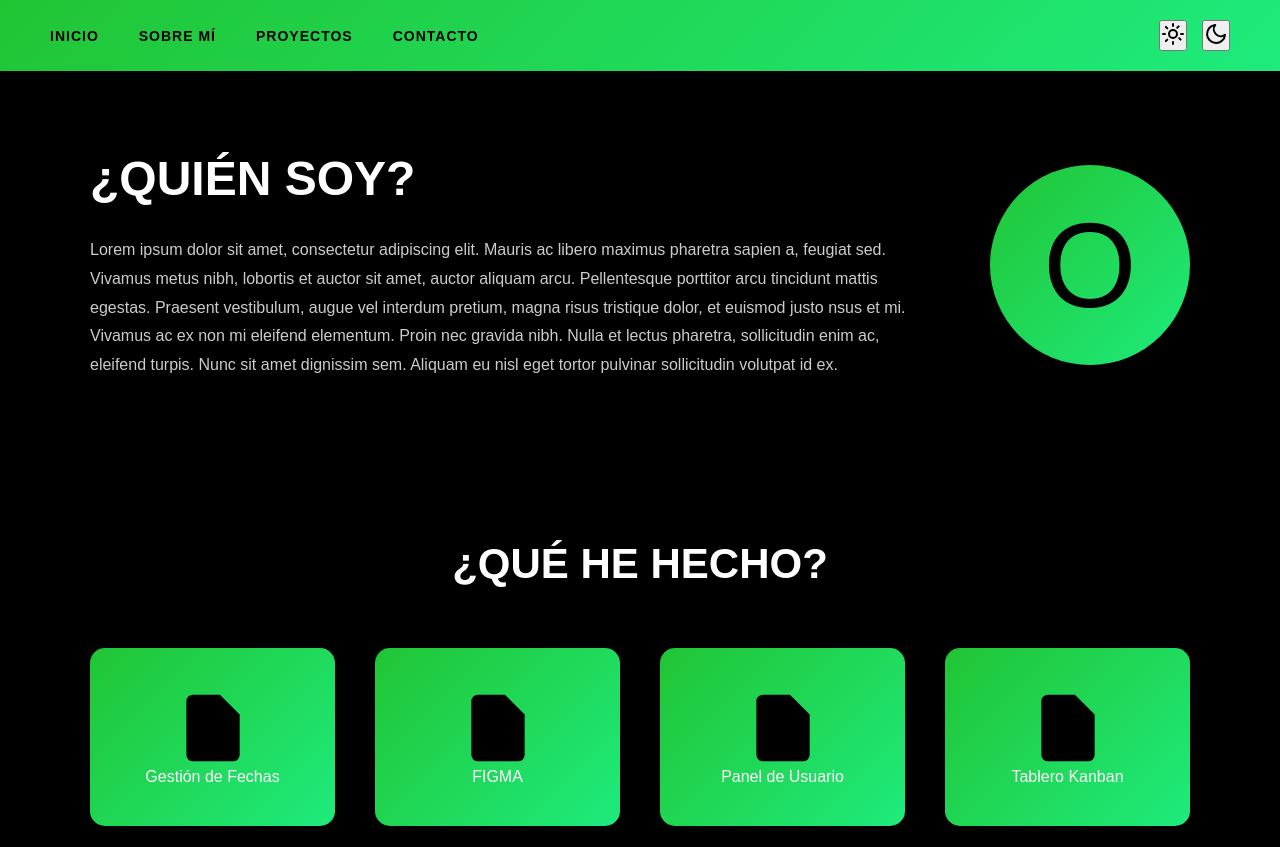
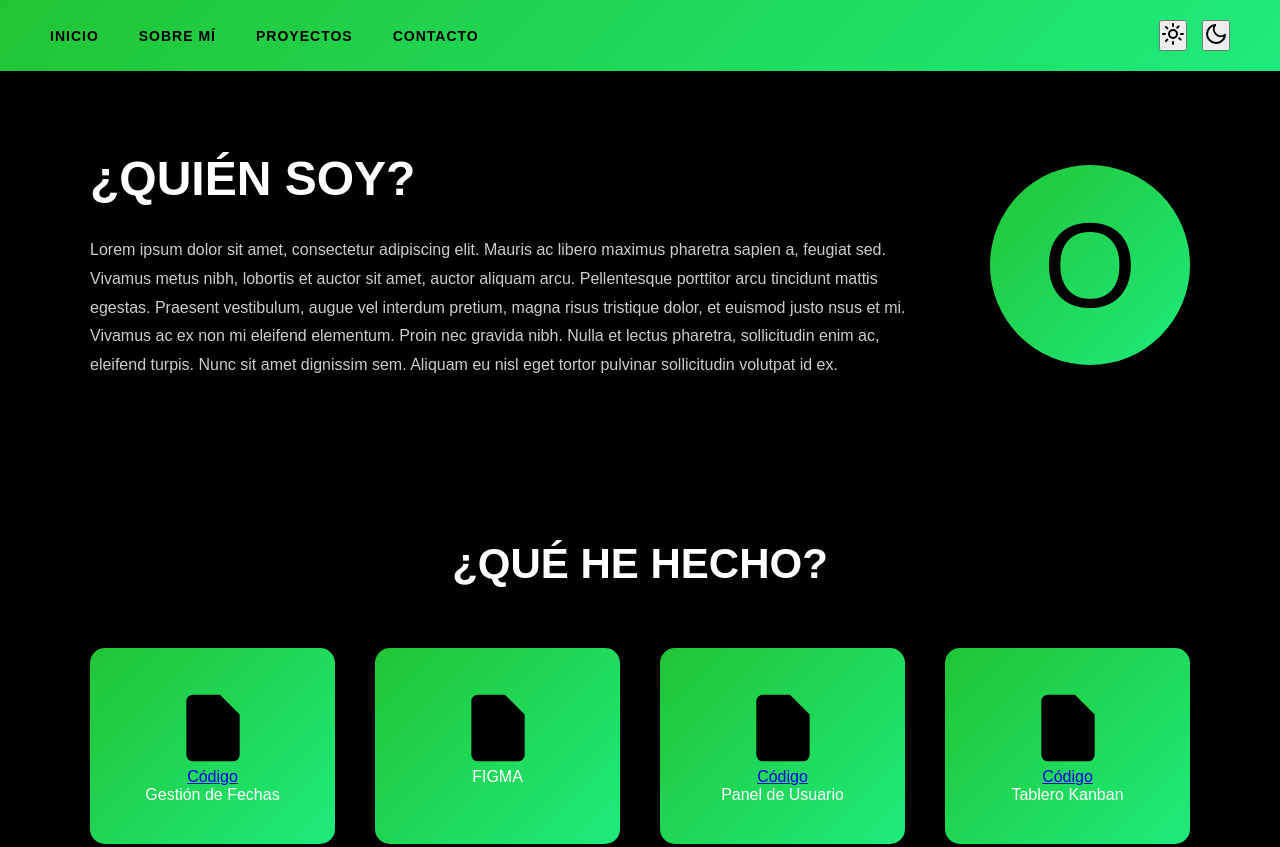
Before and after one commit to Nuel2004/Portafolio, a plain HTML site: page index.html in a window 1280 px wide. Shown: the top 847 px of the page. Drawn offline with Linux system fonts and the light colour scheme.

Commit message:
subido el codigo

```diff
--- a/index.html
+++ b/index.html
@@ -59,6 +59,7 @@
                         </svg>
                     </div>
                 </a>
+                <p><a href="https://https://github.com/Nuel2004/GestionDeFechas">Código</a></p>
                 <p>Gestión de Fechas</p>
             </div>
             <div class="project-card">
@@ -82,6 +83,7 @@
                         </svg>
                     </div>
                 </a>
+                <p><a href="https://github.com/Nuel2004/PanelUsuario">Código</a></p>
                 <p>Panel de Usuario</p>
             </div>
             <div class="project-card">
@@ -93,6 +95,7 @@
                         </svg>
                     </div>
                 </a>
+                <p><a href="https://github.com/Nuel2004/Kanban">Código</a></p>
                 <p>Tablero Kanban</p>
             </div>
         </div>
@@ -130,5 +133,4 @@
         <div class="copyright">Copyright</div>
     </footer>
 </body>
-
 </html>
```
